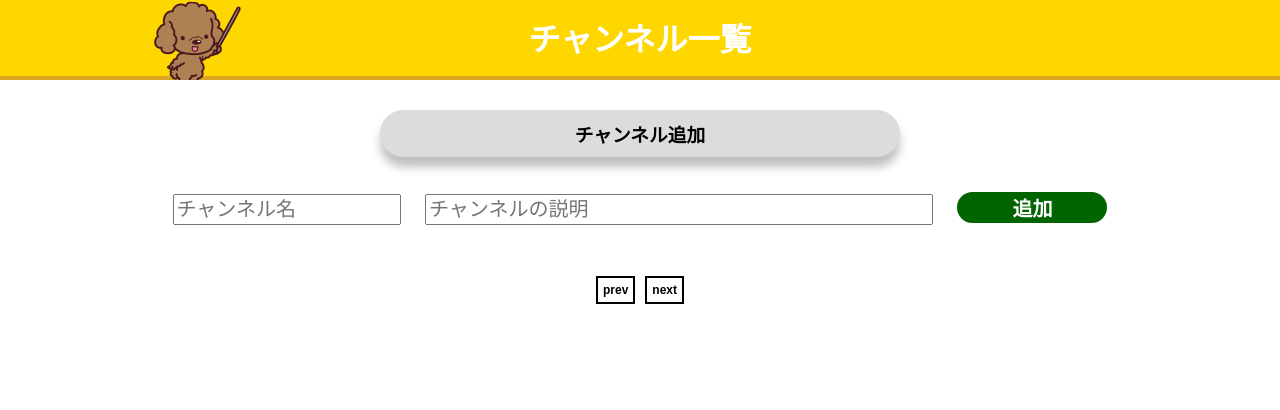
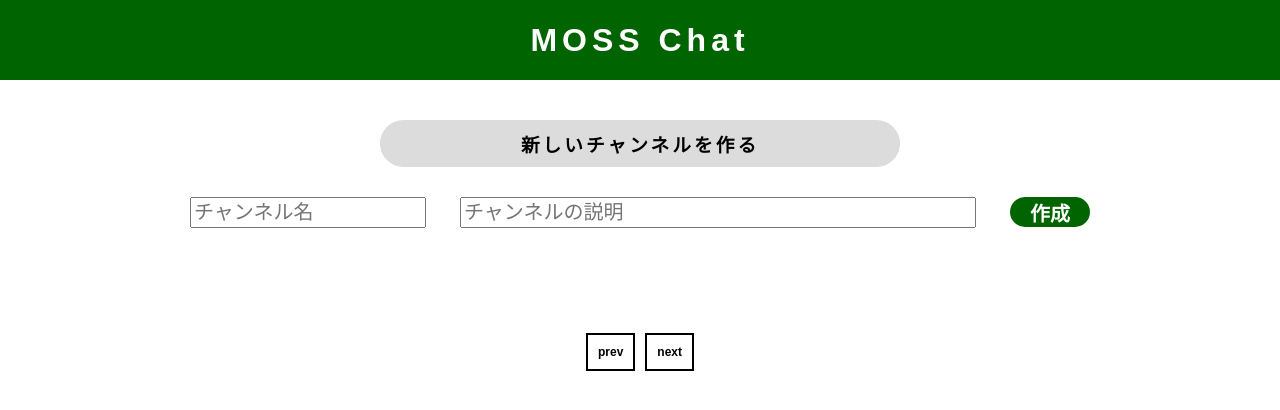
Before and after one commit to HackathonGteam/gteam, a Flask app: page / in a window 1280 px wide. Shown: the top 410 px of the page. Run offline with Flask 2, Linux system fonts and the light colour scheme; the visitor is signed in with stand-in values (Sample User, id 1); data that the repository does not hold is empty.

Commit message:
チャンネルリストの装飾

```diff
--- a/static/css/base.css
+++ b/static/css/base.css
@@ -1,6 +1,6 @@
 @import 'registration.css';
+@import 'channel.css';
 @import 'pagination.css';
-@import 'channel.css';
 
 /* ページ共通レイアウト */
 body {
--- a/static/css/channel.css
+++ b/static/css/channel.css
@@ -1,14 +1,17 @@
+/* ヘッダー */
 .channel-header {
-  background-image: url("../img/channel-header.png");
-  background-size: cover;
+  background-color: #006400;
 }
 
 .channel-top h1 {
   text-align: center;
+  letter-spacing: 5px;
   line-height: 80px;
   margin: 0;
   color: #fff;
 }
+
+/* チャンネル追加 */
 
 .add-channel {
   padding: 30px 0;
@@ -17,44 +20,15 @@
 .add-channel-top {
   width: 500px;
   padding: 10px;
-  margin: 0 auto 35px auto;
+  margin: 10px auto 0 auto;
   border-radius: 75px;
   background-color: #DCDCDC;
-  box-shadow: 0px 10px 10px rgba(0, 0, 0, 0.25);
 }
 
 .add-channel-top h3 {
+  letter-spacing: 3px;
   text-align: center;
   margin: 0;
-}
-
-.add-channel-form {
-  text-align: center;
-}
-
-.add-channel-form input {
-  height: 25px;
-  font-size: 20px;
-  margin-right: 20px;
-}
-
-.channel-name {
-  width: 220px;
-}
-
-.channel-description {
-  width: 500px;
-}
-
-.add-channel button {
-  width: 150px;
-  height: 31px;
-  border: 0;
-  border-radius: 20px;
-  font-size: 20px;
-  font-weight: bold;
-  color: #fff;
-  background-color: #006400;
 }
 
 .add-channel button:hover {
@@ -62,11 +36,133 @@
   background-color: #60B500;
 }
 
-.channel-pagination-block li {
+
+/* 共通部分 */
+/* チャンネルリストの装飾 */
+/* チャンネル追加の装飾 */
+
+.channel-box {
+  display: flex;
+  justify-content: space-between;
+  width: 900px;
+  margin: 0 auto;
+}
+
+.channel-item {
+  display: inline-block;
+}
+
+.channel-name {
+  width: 228px;
+}
+
+.channel-description {
+  width: 508px;
+}
+
+.channel-button {
+  font-size: 20px;
+  font-weight: bold;
+  width: 80px;
+  height: 30px;
+  border: 0;
+  border-radius: 20px;
+}
+
+.channel-right {
+  width: 150px;
+}
+
+/* チャンネル追加のボックス */
+
+.add-channel input {
+  height: 25px;
+  font-size: 20px;
+}
+
+/* チャンネル追加のボタン */
+
+.add-channel button {
+  color: #fff;
+  background-color: rgba(0, 100, 0);
+}
+
+.add-channel button:hover {
+  color: #fff;
+  background-color: rgba(0, 100, 0, 0.8);
+}
+
+/* チャンネル削除ボタン */
+
+.delete-button {
+  text-align: center;
+}
+
+.display-channel button a {
+  color: #fff;
+}
+
+.display-channel button {
+  background-color: rgb(105, 105, 105);
+}
+
+.display-channel button:hover {
+  background-color: rgb(105, 105, 105, 0.8);
+}
+
+/* チャンネルリストのテキストスタイル */
+
+.channel-list {
+  font-size: 20px;
+}
+
+.channel-list li {
   list-style: none;
 }
 
-.channel-pagination-block a {
+.channel-list a {
+  text-decoration: none;
   color: #000;
-  text-decoration: none;
 }
+
+.channel-list .channel-item {
+  margin: 20px 0;
+}
+
+/* チャンネル名にカーソルを当てた時 */
+
+.channel-list .channel-name {
+  position: relative;
+}
+
+.channel-list .channel-name:hover {
+  font-weight: bold;
+  color: #006400;
+}
+
+.channel-list .channel-name::after {
+  position: absolute;
+  bottom: -4px;
+  left: 0;
+  content: '';
+  width: 100%;
+  height: 2px;
+  background: #006400;
+  transform: scale(0, 1);
+  transform-origin: left top;
+  transition: transform .3s;
+}
+
+.channel-list .channel-name:hover::after {
+  transform: scale(1, 1);
+}
+
+/* チャンネルリストの背景色 */
+
+.channel-pagination-block {
+  width: 900px;
+  margin: 0 auto;
+  padding: 0 30px;
+  background-color: rgba(248, 229, 140, 0.5);
+  border-radius: 30px;
+}
--- a/static/css/pagination.css
+++ b/static/css/pagination.css
@@ -1,8 +1,9 @@
 .pagination {
-  list-style: none;
   display: flex;
   justify-content: center;
   padding: 0;
+  margin-top: 40px;
+  list-style: none;
 }
 
 .pagination li {
@@ -12,18 +13,19 @@
 
 .pagination a {
   display: block;
+  padding: 10px;
+  text-decoration: none;
   font-size: 12px;
-  text-decoration: none;
   font-weight: bold;
   color: #000;
-  padding: 5px;
 }
 
 .pagination a:hover {
-  background-color: #006400;
   color: #fff;
+  background-color: rgba(0, 100, 0, 0.8);
 }
 
-.active {
-  background-color: #60B500;
+.active a {
+  color: #fff;
+  background-color: rgba(0, 100, 0);
 }
--- a/templates/index.html
+++ b/templates/index.html
@@ -6,7 +6,7 @@
   <div class="header channel-header">
     <div class="container">
       <div class="channel-top">
-        <h1>チャンネル一覧</h1>
+        <h1>MOSS Chat</h1>
       </div>
     </div>
   </div>
@@ -14,21 +14,39 @@
     <div class="container">
       <div class="add-channel">
         <div class="add-channel-top">
-          <h3>チャンネル追加</h3>
+          <h3>新しいチャンネルを作る</h3>
         </div>
         <div class="add-channel-main">
-          <form class="add-channel-form" action="/" method="post">
-            <input type="text" placeholder="チャンネル名" class="channel-name" name="channelName">
-            <input type="text" placeholder="チャンネルの説明" class="channel-description" name="channelDescription">
-            <button>追加</button>
+          <form class="add-channel channel-box" action="/" method="post">
+            <input type="text" placeholder="チャンネル名" class="channel-name channel-item" name="channelName">
+            <input type="text" placeholder="チャンネルの説明" class="channel-description channel-item" name="channelDescription">
+            <button class="channel-button channel-item">作成</button>
           </form>
         </div>
       </div>
       <div class="channel-list">
         <div class="channel-pagination-block">
           {% for channel in channels %}
-            <li>
-              <a href="{{ url_for('detail', channelId=channel.CHANNEL_ID) }}">{{ channel.CHANNEL_NAME }}</a>
+            <li class="display-channel channel-box">
+              <a class="channel-name channel-item" href="{{ url_for('detail', channelId=channel.CHANNEL_ID) }}">
+                {{ channel.CHANNEL_NAME }} >>
+              </a>
+              <span class="channel-description channel-item">
+                {{ channel.ABSTRACT }}
+              </span>
+              {% if userId == channel.USER_ID %}
+                <div class="channel-right">
+                    <div class="delete-button">
+                      <button class="channel-button channel-item"><a href="{{ url_for('delete_channel', channelId=channel.CHANNEL_ID) }}">
+                        削除
+                      </a></button>
+                    </div>
+                </div>
+              {% else %}
+                <span class="channel-right channel-item">
+                  ユーザーネーム
+                </span>
+              {% endif %}
             </li>
           {% endfor %}
         </div>
```
